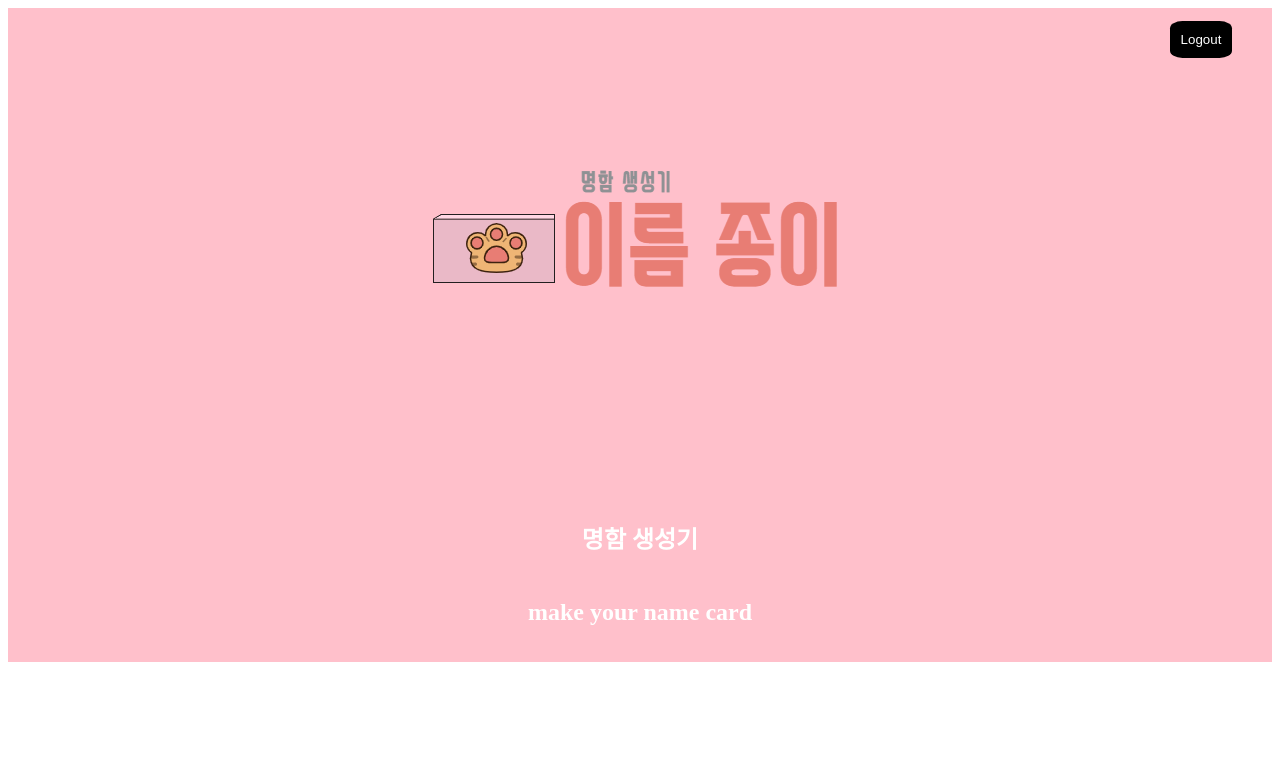
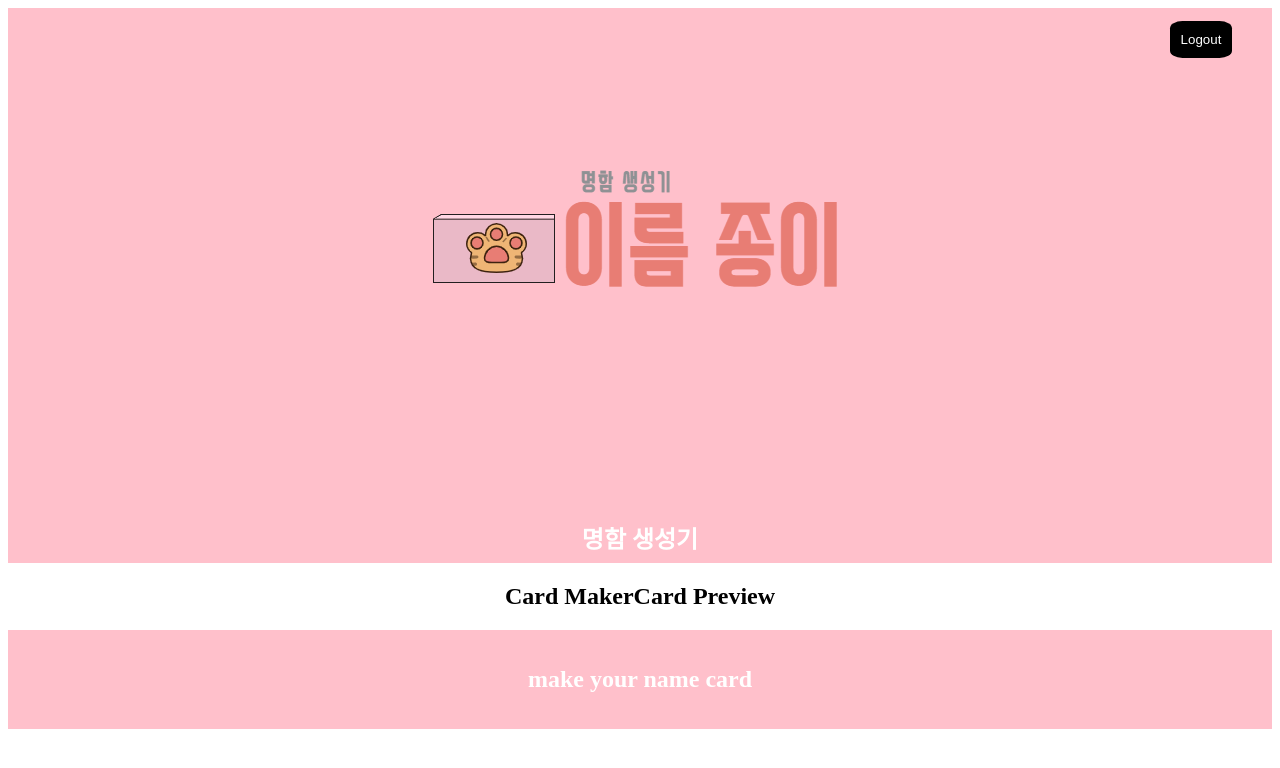
Before and after one commit to tjdls111/react-card-maker, a React (Create React App) app: page /maker in a window 1280 px wide. Shown: the top 768 px of the page. Built offline with nearby package versions, Linux system fonts and the light colour scheme; no server answers; sample sign-in values are in the browser's storage.

Commit message:
Set maker page components

```diff
--- /dev/null
+++ b/src/components/card_maker/card_maker.jsx
@@ -0,0 +1,12 @@
+import React from "react";
+import style from './card_maker.module.css'
+
+function CardMaker() {
+  return (
+    <div>
+      <h1>Card Maker</h1>
+    </div>
+  );
+}
+
+export default CardMaker;
--- /dev/null
+++ b/src/components/card_preview/card_preview.jsx
@@ -0,0 +1,11 @@
+import React from "react";
+import style from "./card_preview.module.css";
+function CardPreview() {
+  return (
+    <div>
+      <h1>Card Preview</h1>
+    </div>
+  );
+}
+
+export default CardPreview;
--- a/src/components/maker/maker.jsx
+++ b/src/components/maker/maker.jsx
@@ -4,6 +4,8 @@ import Header from "../header/header";
 import styles from "./maker.module.css";
 import { useEffect } from "react";
 import { useNavigate } from "react-router-dom";
+import CardMaker from "../card_maker/card_maker";
+import CardPreview from "../card_preview/card_preview";
 
 function Maker({ authService }) {
   const onLogout = () => {
@@ -21,6 +23,12 @@ function Maker({ authService }) {
   return (
     <section className={styles.maker}>
       <Header onLogout={onLogout} />
+      <div className={styles.container}>
+        <CardMaker />
+        <CardPreview />
+
+      </div>
+
       <Footer />
     </section>
   );
--- a/src/components/maker/maker.module.css
+++ b/src/components/maker/maker.module.css
@@ -0,0 +1,11 @@
+.container {
+  display: flex;
+  align-items: center;
+  justify-content: center;
+}
+
+@media screen and (max-width: 900px) {
+  .container {
+    flex-direction: column;
+  }
+}
```
Also changed, not shown: src/components/card_maker/card_maker.module.css (added), src/components/card_preview/card_preview.module.css (added).
